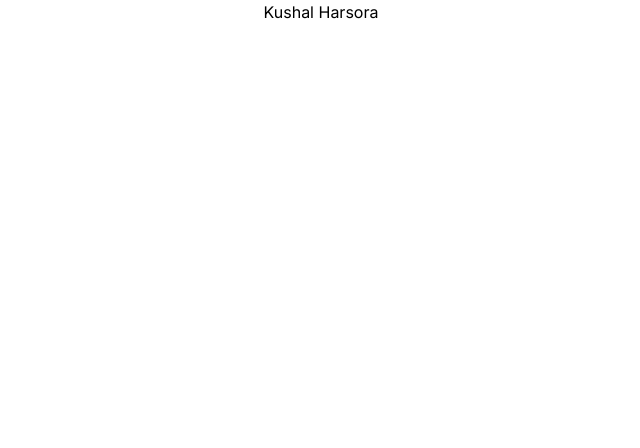
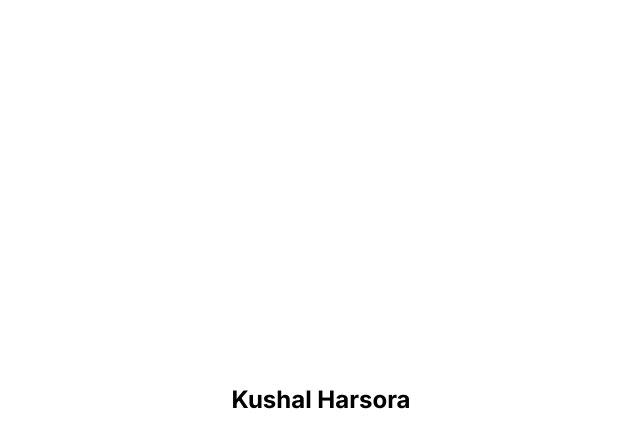
Before and after one commit to KushalHarsora/KushalHarsora, a Next.js app: page / in a window 1280 px wide. Shown: the top 448 px of the page, without its empty margins (319-959 px from the left). Built offline with nearby package versions, Linux system fonts and the light colour scheme.

Commit message:
Updated README

```diff
--- a/src/app/page.tsx
+++ b/src/app/page.tsx
@@ -5,7 +5,7 @@ import React from "react";
 export default function Home() {
   return (
     <React.Fragment>
-      <div className=" text-center">
+      <div className=" flex justify-center items-center h-screen w-screen text-2xl font-bold">
         Kushal Harsora
       </div>
     </React.Fragment>
```
